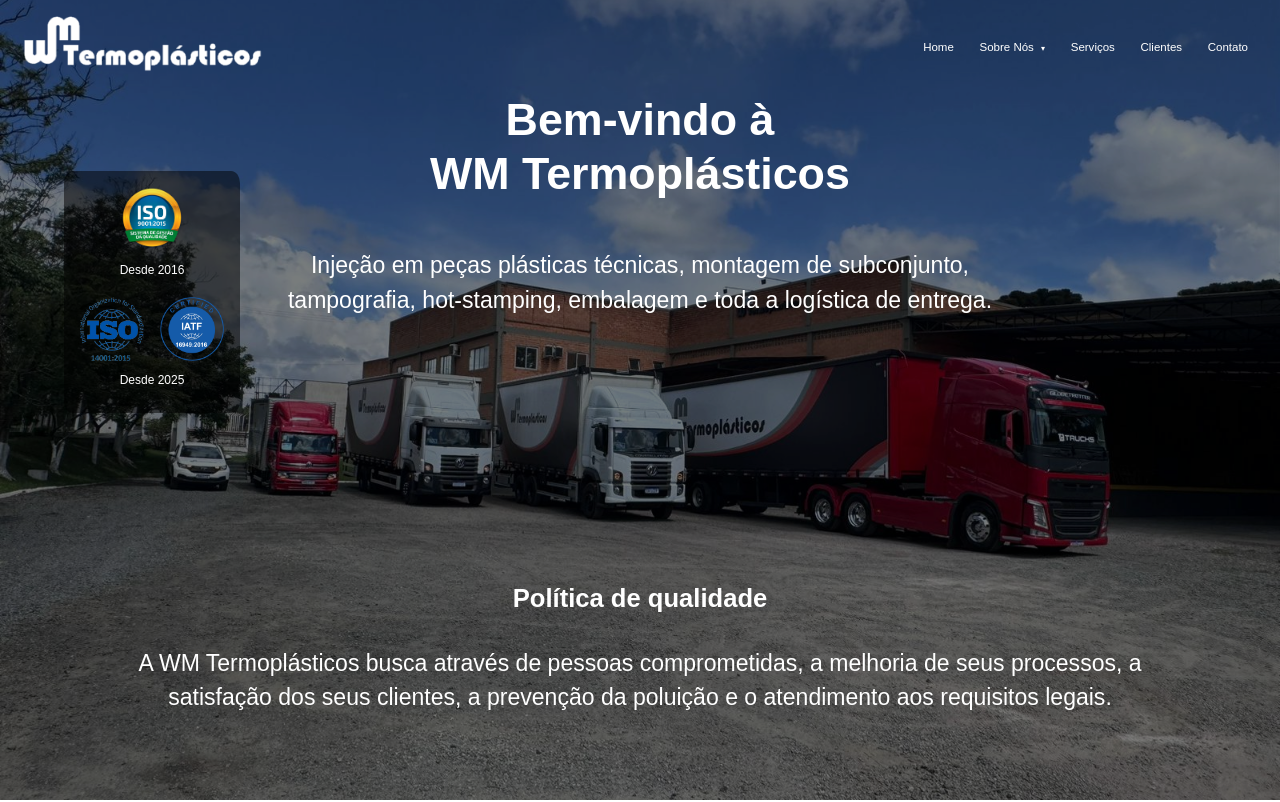
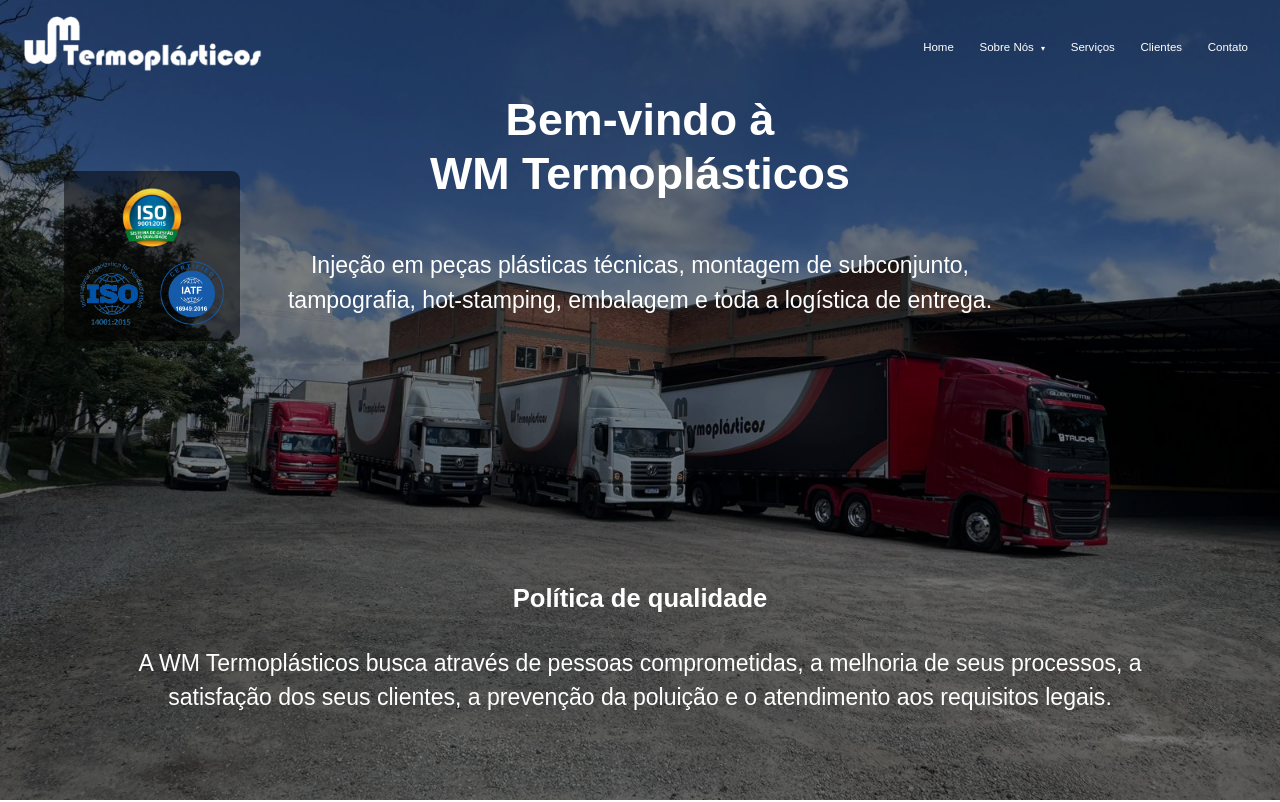
Before and after one commit to Luiz-Malanczyn/WM-Website, a Vue app: page / in a window 1280 px wide. Shown: the top 802 px of the page. Built offline with nearby package versions, Linux system fonts and the light colour scheme.

Commit message:
Update HomeSection and useSobreSection for improved clarity and accuracy in certification details

```diff
--- a/src/components/HomeSection/HomeSection.vue
+++ b/src/components/HomeSection/HomeSection.vue
@@ -10,12 +10,10 @@
     <div class="home-content">
       <div class="home-logos-container">
         <img :src="iso9001Logo" alt="ISO 9001" class="iso-logo top-logo">
-        <p>Desde 2016</p>
         <div class="bottom-logos">
           <img :src="iso14001Logo" alt="ISO 14001" class="iso-logo">
           <img :src="iatfLogo" alt="IATF" class="iso-logo">
         </div>
-        <p>Desde 2025</p>
       </div>
       <div class="title-container">
         <h1 v-html="title.replace('\n', '<br>')"></h1>
--- a/src/components/SobreSection/composables/useSobreSection.ts
+++ b/src/components/SobreSection/composables/useSobreSection.ts
@@ -6,7 +6,7 @@
     eficiência, qualidade e inovação.
     Localizada estrategicamente na cidade de Araucária/PR, a empresa dispõe de uma ampla estrutura com 35.000 m² de área total,
     preparada para atender às mais diversas demandas do mercado.
-    Desde 2016, a WM Termoplásticos é certificada pela ISO 9001, após 2025 pela ISO 14001 e IATF 16949, reafirmando seu compromisso
+    É certificada pela ISO 9001, pela ISO 14001 e IATF 16949, reafirmando seu compromisso
     com a qualidade, a melhoria contínua, satisfação dos clientes, ampliando seu foco em sustentabilidade ambiental e conformidade
     com os rigorosos padrões do setor automotivo.
     Na WM, cada projeto é conduzido com responsabilidade, precisão e parceria, buscando sempre entregar soluções completas e
```
Also changed, not shown: src/assets/imagem-certificados.png.
